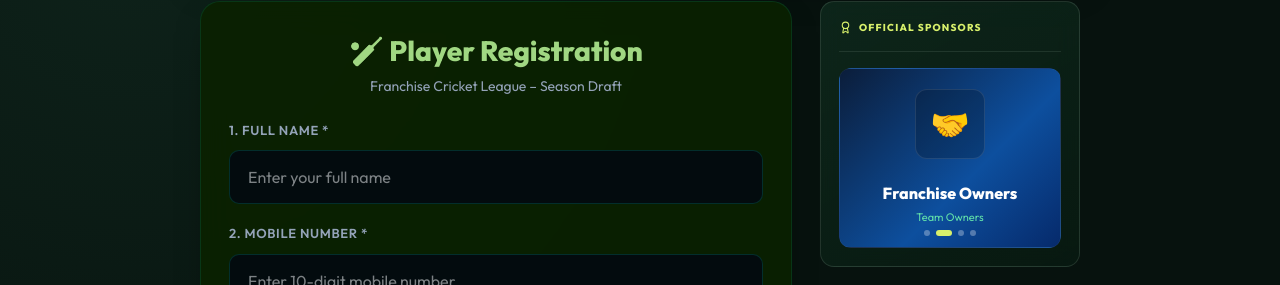
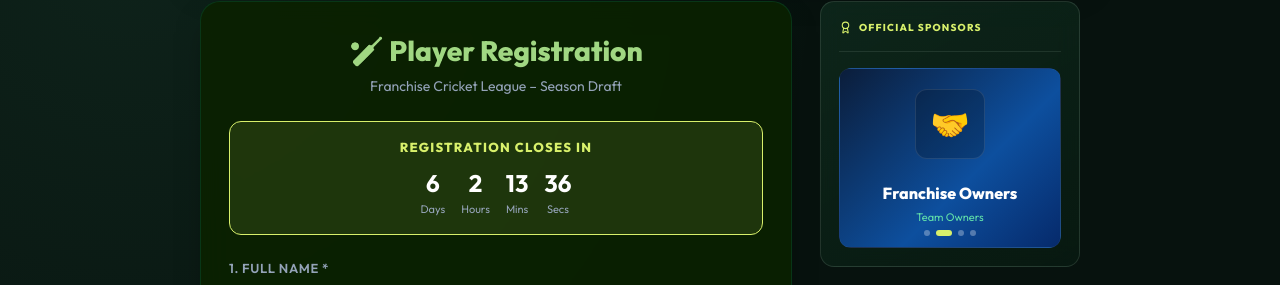
Before and after one commit to thementorforce/jci-premier-league, a Next.js app: page /register-player in a window 1280 px wide. Shown: the part 439-724 px from the top of the page. Built offline with nearby package versions, Linux system fonts and the light colour scheme; no server answers; the database is empty.

Commit message:
timer in registration page

```diff
--- a/src/app/api/register/route.js
+++ b/src/app/api/register/route.js
@@ -5,6 +5,11 @@ const EMAIL_REGEX = /^[^\s@]+@[^\s@]+\.[^\s@]+$/;
 
 export async function POST(request) {
   try {
+    const DEADLINE = new Date('2026-07-27T22:00:00+05:30').getTime();
+    if (Date.now() > DEADLINE) {
+      return NextResponse.json({ error: 'Registration is now closed.' }, { status: 400 });
+    }
+
     const body = await request.json();
     const {
       fullName,
--- a/src/app/register-player/page.js
+++ b/src/app/register-player/page.js
@@ -32,6 +32,33 @@ export default function Register() {
   const [status, setStatus] = useState({ type: null, message: '' });
   const [registeredPlayer, setRegisteredPlayer] = useState(null);
   const [ads, setAds] = useState([]);
+
+  const [timeLeft, setTimeLeft] = useState(null);
+  const [isClosed, setIsClosed] = useState(false);
+
+  useEffect(() => {
+    const DEADLINE = new Date('2026-07-27T22:00:00+05:30').getTime();
+
+    const updateTimer = () => {
+      const now = Date.now();
+      const diff = DEADLINE - now;
+      if (diff <= 0) {
+        setIsClosed(true);
+        setTimeLeft({ d: 0, h: 0, m: 0, s: 0 });
+      } else {
+        setTimeLeft({
+          d: Math.floor(diff / (1000 * 60 * 60 * 24)),
+          h: Math.floor((diff / (1000 * 60 * 60)) % 24),
+          m: Math.floor((diff / 1000 / 60) % 60),
+          s: Math.floor((diff / 1000) % 60),
+        });
+      }
+    };
+
+    updateTimer();
+    const interval = setInterval(updateTimer, 1000);
+    return () => clearInterval(interval);
+  }, []);
 
   useEffect(() => {
     const fetchAds = async () => {
@@ -151,9 +178,27 @@ export default function Register() {
             <p style={{ color: 'var(--text-secondary)', fontSize: '14px', marginTop: '4px' }}>Franchise Cricket League – Season Draft</p>
           </div>
 
+          {timeLeft && !isClosed && (
+            <div style={{ textAlign: 'center', background: 'rgba(216, 240, 107, 0.1)', border: '1px solid var(--accent-gold)', borderRadius: '12px', padding: '16px', display: 'flex', flexDirection: 'column', alignItems: 'center' }}>
+              <p style={{ color: 'var(--accent-gold)', fontSize: '13px', fontWeight: '800', textTransform: 'uppercase', letterSpacing: '0.1em', marginBottom: '8px' }}>Registration Closes In</p>
+              <div style={{ display: 'flex', gap: '16px', justifyContent: 'center' }}>
+                <div style={{ textAlign: 'center' }}><strong style={{ fontSize: '24px', color: '#fff' }}>{timeLeft.d}</strong><span style={{ display: 'block', fontSize: '11px', color: 'var(--text-secondary)' }}>Days</span></div>
+                <div style={{ textAlign: 'center' }}><strong style={{ fontSize: '24px', color: '#fff' }}>{timeLeft.h}</strong><span style={{ display: 'block', fontSize: '11px', color: 'var(--text-secondary)' }}>Hours</span></div>
+                <div style={{ textAlign: 'center' }}><strong style={{ fontSize: '24px', color: '#fff' }}>{timeLeft.m}</strong><span style={{ display: 'block', fontSize: '11px', color: 'var(--text-secondary)' }}>Mins</span></div>
+                <div style={{ textAlign: 'center' }}><strong style={{ fontSize: '24px', color: '#fff' }}>{timeLeft.s}</strong><span style={{ display: 'block', fontSize: '11px', color: 'var(--text-secondary)' }}>Secs</span></div>
+              </div>
+            </div>
+          )}
+
           {status.type === 'error' && <Notice icon={<AlertCircle color="var(--danger)" size={24} />} tone="danger">{status.message}</Notice>}
 
-          {registeredPlayer ? (
+          {isClosed ? (
+            <div style={{ textAlign: 'center', padding: '40px 20px', background: 'rgba(239, 68, 68, 0.1)', border: '1px solid var(--danger)', borderRadius: '12px' }}>
+              <AlertCircle size={48} color="var(--danger)" style={{ margin: '0 auto 16px' }} />
+              <h2 style={{ fontSize: '24px', fontWeight: '900', color: 'var(--text-primary)', marginBottom: '8px' }}>Registration Closed</h2>
+              <p style={{ color: 'var(--text-secondary)', fontSize: '15px' }}>The registration deadline (27th July 2026, 10:00 PM) has passed. Thank you for your interest.</p>
+            </div>
+          ) : registeredPlayer ? (
             <div style={{ textAlign: 'center', display: 'flex', flexDirection: 'column', alignItems: 'center', gap: '20px', padding: '30px 10px' }}>
               <CheckCircle2 size={64} color="var(--success)" />
               <div style={{ maxWidth: '440px' }}>
```
